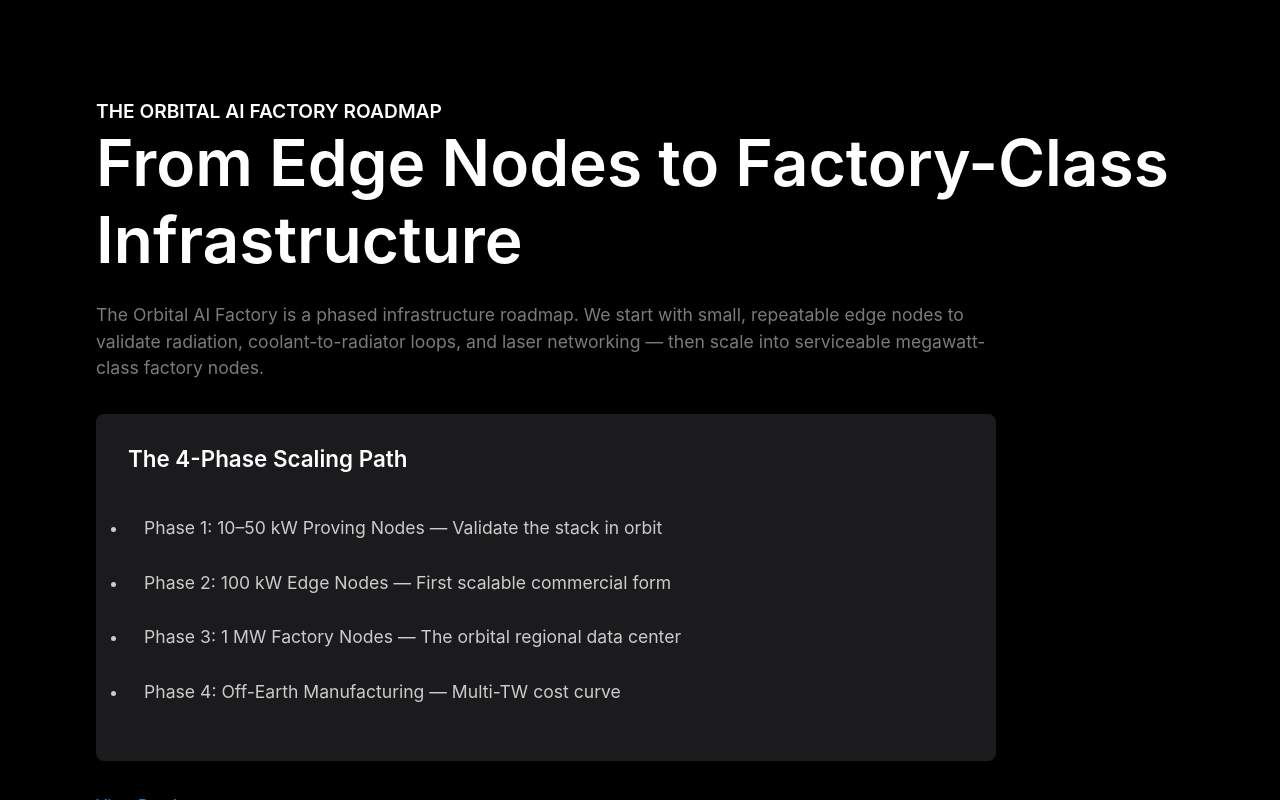
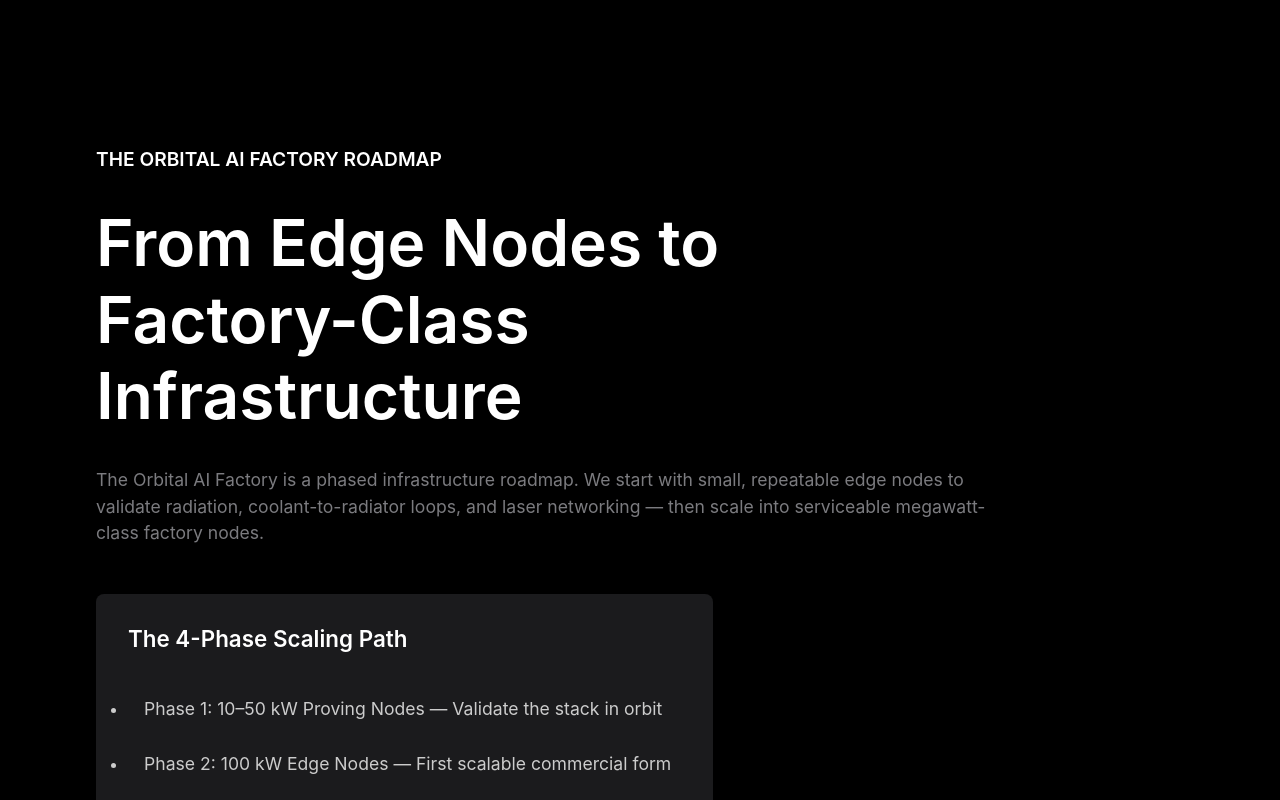
Before and after one commit to bigbadbrad/spacebilt, a Next.js app: page / in a window 1280 px wide. Shown: the part 9600-10400 px from the top of the page. Built offline with nearby package versions, Linux system fonts and the light colour scheme; no server answers.

Commit message:
layout improvements

```diff
--- a/src/components/home/home-sections.tsx
+++ b/src/components/home/home-sections.tsx
@@ -963,13 +963,13 @@ export const OrbitalAIFactorySpecs: React.FC = () => {
   );
 };
 
-// ***** The 4-Phase Scaling Path *****
+// ***** ROADMAP *****
 export const FourPhaseScalingPath: React.FC = () => {
   return (
     <Box
       sx={{
         backgroundColor: "#000000",
-        pt: { xs: 10, md: 14 },
+        pt: { xs: 10, md: 20 },
         pb: { xs: 14, md: 18 },
         width: "100%",
         position: "relative",
@@ -995,16 +995,16 @@ export const FourPhaseScalingPath: React.FC = () => {
               color="#ffffff"
               variant="h6"
               sx={{
-                mb: 0,
+                mb: 4,
                 textAlign: { xs: 'left', md: 'left' },
               }}
             >
               THE ORBITAL AI FACTORY ROADMAP
             </Typography>
-            <Typography variant="h2" color="white" sx={{ mt: 0, mb: 3 }}>
+            <Typography variant="h2" color="white" sx={{ mt: 0, mb: 4, mr: { xs: 4, md: 40 } }}>
               From Edge Nodes to Factory-Class Infrastructure
             </Typography>
-            <Typography variant="body1" color="text.secondary" sx={{ mb: 4, fontSize: "1.1rem", maxWidth: "900px" }}>
+            <Typography variant="body1" color="text.secondary" sx={{ mb: 6, fontSize: "1.1rem", maxWidth: "900px" }}>
               The Orbital AI Factory is a phased infrastructure roadmap. We start with small, repeatable edge nodes to validate radiation, coolant-to-radiator loops, and laser networking — then scale into serviceable megawatt-class factory nodes.
             </Typography>
 
@@ -1014,7 +1014,7 @@ export const FourPhaseScalingPath: React.FC = () => {
                 p: 4,
                 borderRadius: 1,
                 mb: 4,
-                maxWidth: "900px",
+                width: "fit-content",
               }}
             >
               <Typography variant="h5" color="white" sx={{ mb: 3, fontWeight: 600 }}>
```
Also changed, not shown: src/app/orbital-ai-factory/roadmap/page.tsx (+18 -19 lines).
